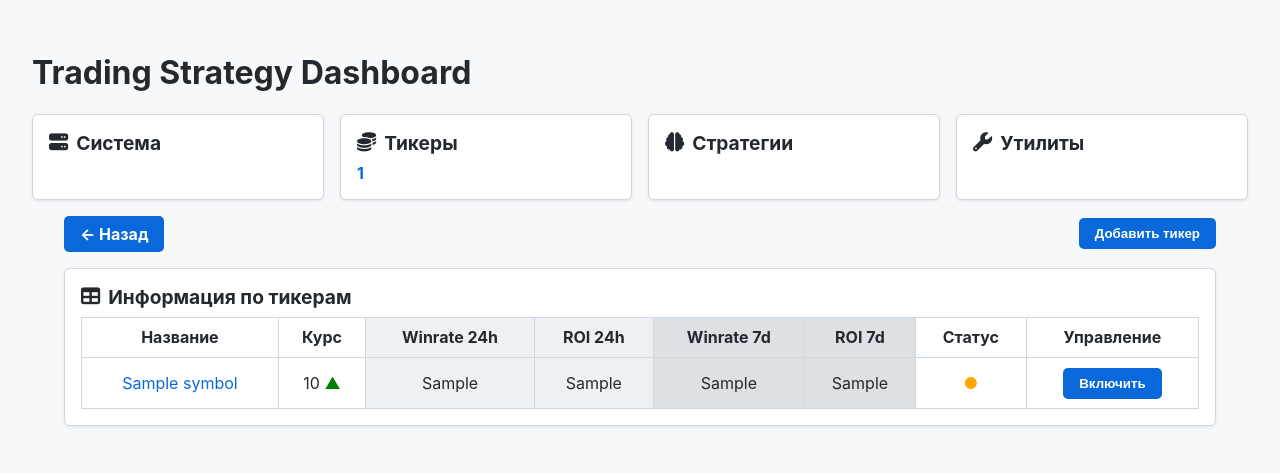
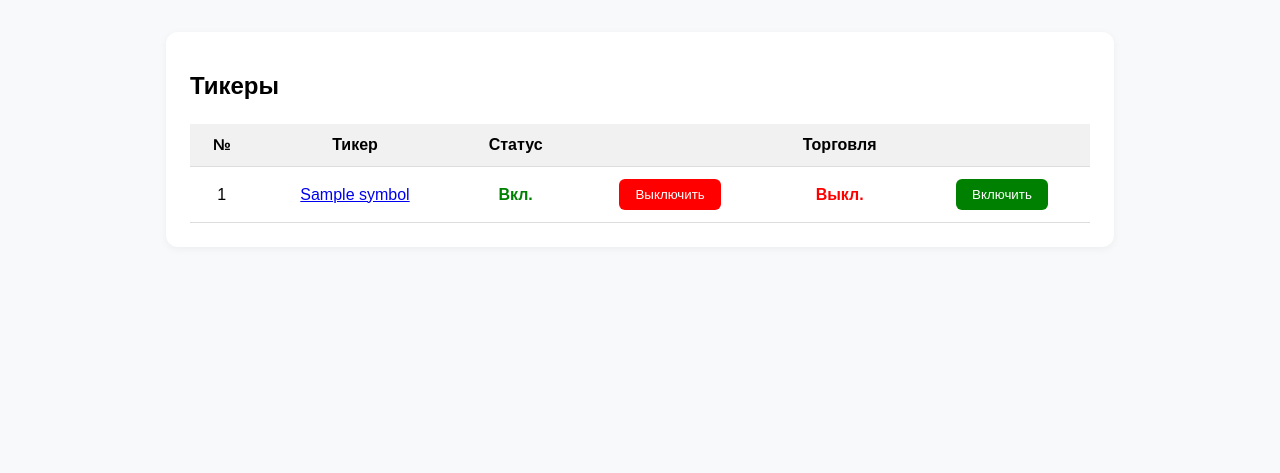
Before and after one commit to wingsofphoenix2013/trading-platform, a FastAPI app: template web/templates/tickers.html in a window 1280 px wide. Shown: the top 473 px of the page. Run offline with FastAPI, Linux system fonts and the light colour scheme; the template is opened without the code that fills it: most values are stand-ins (such as "Sample title", 1, 10 or a date in 2020).

Commit message:
Страница тикеров: вывод, переключение статуса и торговли через кнопки

```diff
--- a/web/templates/tickers.html
+++ b/web/templates/tickers.html
@@ -1,73 +1,70 @@
-{% extends "base.html" %}
-{% block content %}
-<div class="container">
-  <!-- Первый ряд с кнопками -->
-  <div class="row" style="align-items: center;">
-    <div class="w-50"><a href="/" class="button">← Назад</a></div>
-    <div class="w-50" style="text-align: right;">
-      <button class="button" onclick="openTickerPopup()">Добавить тикер</button>
-    </div>
-  </div>
-
-  <!-- Второй ряд с таблицей -->
-  <div class="row">
-    <div class="widget w-100">
-      <h2><i class="fas fa-table icon"></i> Информация по тикерам</h2>
-      <table class="data-table" style="width: 100%; border-collapse: collapse;">
+<!DOCTYPE html>
+<html>
+<head>
+    <title>Тикеры</title>
+    <style>
+        body { font-family: sans-serif; margin: 2rem; background: #f8f9fa; }
+        .card { background: #fff; padding: 1.5rem; border-radius: 12px; box-shadow: 0 2px 8px rgba(0,0,0,0.05); max-width: 900px; margin: auto; }
+        .title { font-size: 1.5rem; font-weight: bold; margin-bottom: 1.5rem; }
+        .btn { padding: 0.5rem 1rem; border-radius: 6px; border: none; cursor: pointer; }
+        .btn.red { background-color: red; color: white; }
+        .btn.green { background-color: green; color: white; }
+        table { width: 100%; border-collapse: collapse; margin-top: 1rem; }
+        th, td { padding: 0.75rem; border-bottom: 1px solid #ddd; text-align: center; }
+        th { background: #f1f1f1; font-weight: 600; }
+    </style>
+</head>
+<body>
+    <div class="card">
+        <h1 class="title">Тикеры</h1>
+        <table>
             <thead>
                 <tr>
-            <th>Название</th>
-            <th>Курс</th>
-            <th style="background-color: #eef1f4;">Winrate 24h</th>
-            <th style="background-color: #eef1f4;">ROI 24h</th>
-            <th style="background-color: #dce1e6;">Winrate 7d</th>
-            <th style="background-color: #dce1e6;">ROI 7d</th>
+                    <th>№</th>
+                    <th>Тикер</th>
                     <th>Статус</th>
-            <th>Управление</th>
+                    <th></th>
+                    <th>Торговля</th>
+                    <th></th>
                 </tr>
             </thead>
             <tbody>
-          {% for t in tickers %}
+                {% for row in tickers %}
                 <tr>
-            <td><a href="/tickers/{{ t.symbol }}">{{ t.symbol }}</a></td>
-            <td>{{ t.price if t.price else 'n/a' }} <span style="color: green;">▲</span></td>
-            <td style="background-color: #eef1f4;">{{ t.winrate_24h if t.winrate_24h else 'n/a' }}</td>
-            <td style="background-color: #eef1f4;">{{ t.roi_24h if t.roi_24h else 'n/a' }}</td>
-            <td style="background-color: #dce1e6;">{{ t.winrate_7d if t.winrate_7d else 'n/a' }}</td>
-            <td style="background-color: #dce1e6;">{{ t.roi_7d if t.roi_7d else 'n/a' }}</td>
-            <td><span style="color: orange;">●</span></td>
+                    <td>{{ loop.index }}</td>
+                    <td><a href="/tickers?symbol={{ row.symbol }}">{{ row.symbol }}</a></td>
                     <td>
-              <button class="button" onclick="toggleStatus(this)" data-symbol="{{ t.symbol }}">Включить</button>
+                        {% if row.status == 'enabled' %}
+                            <span style="color: green; font-weight: bold">Вкл.</span>
+                        {% else %}
+                            <span style="color: red; font-weight: bold">Выкл.</span>
+                        {% endif %}
+                    </td>
+                    <td>
+                        <form method="post" action="/tickers/{{ row.symbol }}/{{ 'deactivate' if row.status == 'enabled' else 'activate' }}">
+                            <button class="btn {{ 'red' if row.status == 'enabled' else 'green' }}">
+                                {{ 'Выключить' if row.status == 'enabled' else 'Включить' }}
+                            </button>
+                        </form>
+                    </td>
+                    <td>
+                        {% if row.tradepermission == 'enabled' %}
+                            <span style="color: green; font-weight: bold">Вкл.</span>
+                        {% else %}
+                            <span style="color: red; font-weight: bold">Выкл.</span>
+                        {% endif %}
+                    </td>
+                    <td>
+                        <form method="post" action="/tickers/{{ row.symbol }}/{{ 'disable-trade' if row.tradepermission == 'enabled' else 'enable-trade' }}">
+                            <button class="btn {{ 'red' if row.tradepermission == 'enabled' else 'green' }}">
+                                {{ 'Выключить' if row.tradepermission == 'enabled' else 'Включить' }}
+                            </button>
+                        </form>
                     </td>
                 </tr>
                 {% endfor %}
             </tbody>
         </table>
     </div>
-  </div>
-</div>
-<script>
-function toggleStatus(btn) {
-  const symbol = btn.dataset.symbol;
-  const isActive = btn.textContent.trim() === 'Выключить';
-  const newText = isActive ? 'Включить' : 'Выключить';
-
-  fetch(`/tickers/${symbol}/activate`, {
-    method: 'POST'
-  }).then(res => {
-    if (res.ok) {
-      btn.textContent = newText;
-      btn.style.backgroundColor = isActive ? '#e0e0e0' : '#cce5ff';
-    } else {
-      alert("Ошибка при активации тикера");
-    }
-  }).catch(() => {
-    alert("Ошибка соединения с сервером");
-  });
-}
-
-function openTickerPopup() {
-  window.open("/tickers/new", "new_ticker", "width=600,height=520,scrollbars=no,resizable=no,toolbar=no,menubar=no,status=no");
-}
-</script>
-{% endblock %}
+</body>
+</html>
--- a/web/web_main.py
+++ b/web/web_main.py
@@ -37,12 +37,48 @@ async def root(request: Request):
 @app.get("/tickers", response_class=HTMLResponse)
 async def list_tickers(request: Request):
     conn = await get_db()
-    rows = await conn.fetch("SELECT * FROM tickers ORDER BY created_at DESC")
-    count = await conn.fetchval("SELECT COUNT(*) FROM tickers")
+    rows = await conn.fetch("SELECT symbol, status, tradepermission FROM tickers ORDER BY created_at DESC")
     await conn.close()
-    return templates.TemplateResponse("tickers.html", {"request": request, "tickers": rows, "ticker_count": count})
+    return templates.TemplateResponse("tickers.html", {
+        "request": request,
+        "tickers": rows
+    })
 
-# 4. Отображение формы создания тикера (popup)
+# 4. Активация тикера (уже реализовано)
+@app.post("/tickers/{symbol}/activate")
+async def activate_ticker(symbol: str):
+    await r.publish("ticker_activation", f'{{"symbol": "{symbol.upper()}", "action": "activate"}}')
+    conn = await get_db()
+    await conn.execute("UPDATE tickers SET status = 'enabled' WHERE symbol = $1", symbol.upper())
+    await conn.close()
+    return RedirectResponse(url="/tickers", status_code=303)
+
+# 5. Деактивация тикера
+@app.post("/tickers/{symbol}/deactivate")
+async def deactivate_ticker(symbol: str):
+    await r.publish("ticker_activation", f'{{"symbol": "{symbol.upper()}", "action": "deactivate"}}')
+    conn = await get_db()
+    await conn.execute("UPDATE tickers SET status = 'disabled' WHERE symbol = $1", symbol.upper())
+    await conn.close()
+    return RedirectResponse(url="/tickers", status_code=303)
+
+# 6. Включение торговли
+@app.post("/tickers/{symbol}/enable-trade")
+async def enable_trade(symbol: str):
+    conn = await get_db()
+    await conn.execute("UPDATE tickers SET tradepermission = 'enabled' WHERE symbol = $1", symbol.upper())
+    await conn.close()
+    return RedirectResponse(url="/tickers", status_code=303)
+
+# 7. Выключение торговли
+@app.post("/tickers/{symbol}/disable-trade")
+async def disable_trade(symbol: str):
+    conn = await get_db()
+    await conn.execute("UPDATE tickers SET tradepermission = 'disabled' WHERE symbol = $1", symbol.upper())
+    await conn.close()
+    return RedirectResponse(url="/tickers", status_code=303)
+
+# СТАРОЕ. Отображение формы создания тикера (popup)
 @app.get("/tickers/new", response_class=HTMLResponse)
 async def new_ticker_form(request: Request):
     conn = await get_db()
@@ -50,7 +86,7 @@ async def new_ticker_form(request: Request):
     await conn.close()
     return templates.TemplateResponse("ticker_form.html", {"request": request, "ticker_count": count})
 
-# 5. Детали тикера
+# СТАРОЕ. Детали тикера
 @app.get("/tickers/{symbol}", response_class=HTMLResponse)
 async def ticker_detail(symbol: str, request: Request):
     conn = await get_db()
@@ -61,7 +97,7 @@ async def ticker_detail(symbol: str, request: Request):
         return templates.TemplateResponse("ticker_detail.html", {"request": request, "ticker": row, "strategies": [], "ticker_count": count})
     return HTMLResponse("Тикер не найден", status_code=404)
 
-# 6. Создание нового тикера
+# СТАРОЕ. Создание нового тикера
 @app.post("/tickers")
 async def create_ticker(
     request: Request,
@@ -78,15 +114,6 @@ async def create_ticker(
     """, symbol.upper(), precision_price, precision_qty, min_qty)
     await conn.close()
     return templates.TemplateResponse("ticker_success.html", {"request": request})
-
-# 7. Активация тикера (через Redis)
-@app.post("/tickers/{symbol}/activate")
-async def activate_ticker(symbol: str):
-    await r.publish("ticker_activation", f'{{"symbol": "{symbol.upper()}", "action": "activate"}}')
-    conn = await get_db()
-    await conn.execute("UPDATE tickers SET status = 'enabled' WHERE symbol = $1", symbol.upper())
-    await conn.close()
-    return RedirectResponse(url="/tickers", status_code=303)
 
 # 8. Список всех сигналов
 @app.get("/signals", response_class=HTMLResponse)
```
Lines whose indentation alone changed are shown as unchanged.
